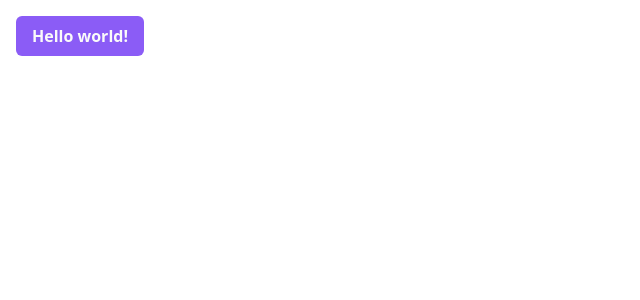
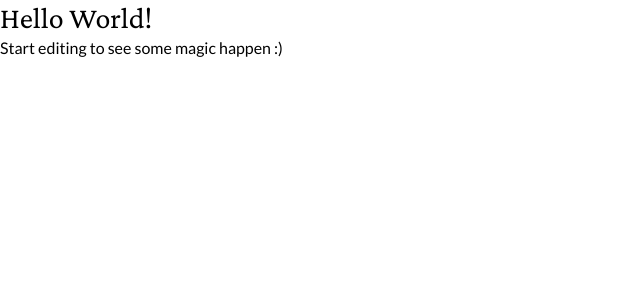
Before and after one commit to PabloXT14/boracodar-02, a React (Vite) app: page / in a window 1280 px wide. Shown: the top 300 px of the page, without its empty margins (0-640 px from the left). Built offline with nearby package versions, Linux system fonts and the light colour scheme.

Commit message:
chore: config fonts

```diff
--- a/index.html
+++ b/index.html
@@ -9,6 +9,7 @@
     <meta name="viewport" content="width=device-width, initial-scale=1.0" />
 
     <link href="https://fonts.googleapis.com/css2?family=Crimson+Pro:ital,wght@0,200..900;1,200..900&family=Lato:wght@100;300;400;700;900&display=swap" rel="stylesheet" />
+    <link href="https://fonts.googleapis.com/css2?family=Lato:wght@100;300;400;700;900&display=swap" rel="stylesheet" />
 
     <title>Boracodar | Product Card</title>
   </head>
--- a/src/App.tsx
+++ b/src/App.tsx
@@ -1,7 +1,8 @@
 export function App() {
   return (
-    <h1 className="m-4 w-fit rounded-md bg-violet-500 px-4 py-2 font-bold text-zinc-50">
-      Hello world!
-    </h1>
+    <div>
+      <h1 className="font-serif text-3xl">Hello World!</h1>
+      <p>Start editing to see some magic happen :)</p>
+    </div>
   )
 }
--- a/tailwind.config.js
+++ b/tailwind.config.js
@@ -2,7 +2,12 @@
 export default {
   content: ['./index.html', './src/**/*.{js,ts,jsx,tsx}'],
   theme: {
-    extend: {},
+    extend: {
+      fontFamily: {
+        sans: 'Lato, sans-serif',
+        serif: 'Crimson Pro, serif',
+      },
+    },
   },
   plugins: [],
 }
```
